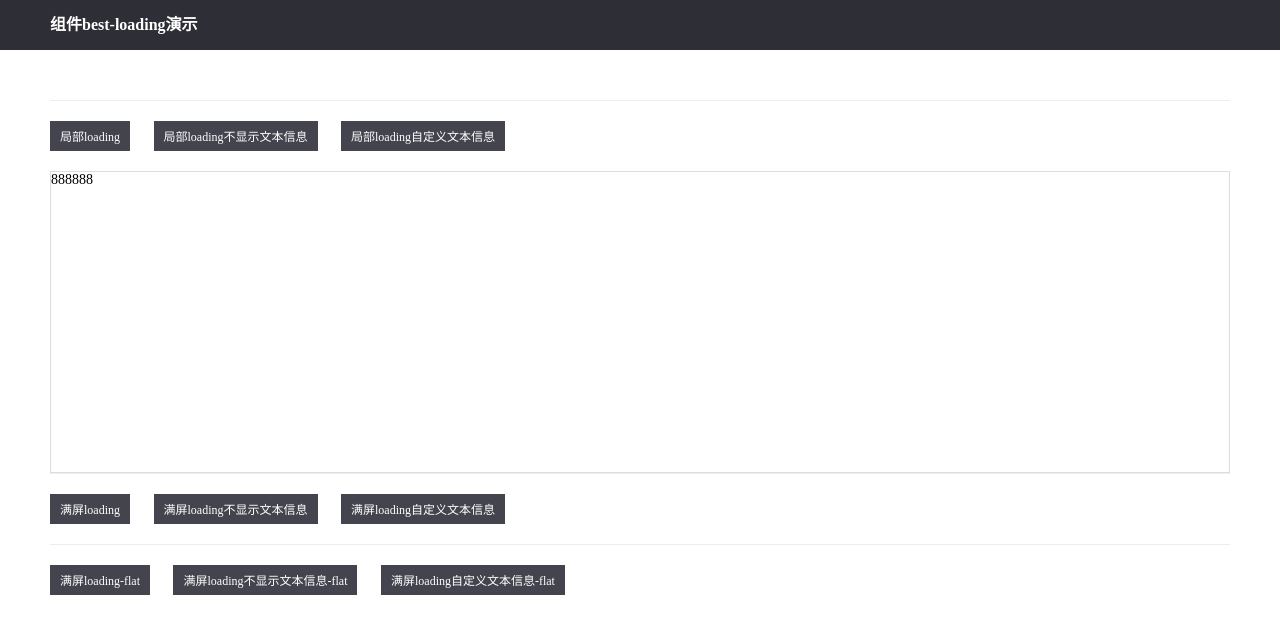
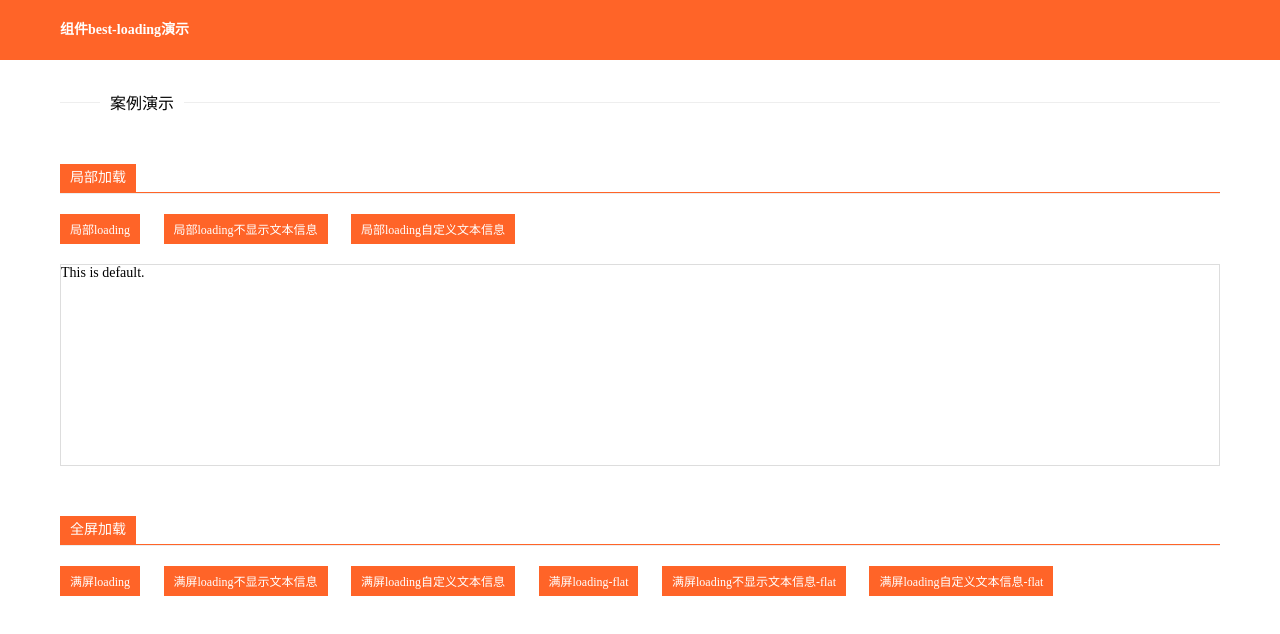
Before and after one commit to chenyangdamon/best-loading, a website: page src/index.html in a window 1280 px wide. Drawn offline with nearby package versions, Linux system fonts and the light colour scheme; files that its build step writes are made by us from their sources.

Commit message:
修改主题色

```diff
--- a/src/index.html
+++ b/src/index.html
@@ -13,17 +13,20 @@
             <p></p>
         </div>
         <div class="example-container">
+            <fieldset>
+                <legend>案例演示</legend>
+            </fieldset>
+            <div class="example-container-title"> <span>局部加载</span> </div>
             <div class="example-container-row">
                 <a href="javascript:;" class="btn example-btn-1">局部loading</a>
                 <a href="javascript:;" class="btn example-btn-2">局部loading不显示文本信息</a> <a href="javascript:;" class="btn example-btn-3">局部loading自定义文本信息</a>
             </div>
-            <div class="example-container-local">888888</div>
+            <div class="example-container-local">This is default.</div>
+            <div class="example-container-title"> <span>全屏加载</span> </div>
             <div class="example-container-row">
                 <a href="javascript:;" class="btn example-btn-4">满屏loading</a>
                 <a href="javascript:;" class="btn example-btn-5">满屏loading不显示文本信息</a>
                 <a href="javascript:;" class="btn example-btn-6">满屏loading自定义文本信息</a>
-            </div>
-            <div class="example-container-row">
                 <a href="javascript:;" class="btn example-btn-7">满屏loading-flat</a>
                 <a href="javascript:;" class="btn example-btn-8">满屏loading不显示文本信息-flat</a>
                 <a href="javascript:;" class="btn example-btn-9">满屏loading自定义文本信息-flat</a>
--- a/src/scss/example.scss
+++ b/src/scss/example.scss
@@ -1,27 +1,62 @@
-/* example */
+/*
+ Example
+ */
+
 * {
     margin: 0;
     padding: 0;
     font-family: "微软雅黑";
     font-size: 14px;
+    font-style: normal;
     text-decoration: none;
 }
+$example-theme-color: #ff6428;
 .example {
     &-top {
-        padding: 0 50px;
-        height: 50px;
-        line-height: 50px;
-        background: #2E2E36;
+        padding: 0 60px;
+        height: 60px;
+        line-height: 60px;
+        background: $example-theme-color;
         color: #FFF;
-        h4 {
-            font-size: 16px;
+        .title {
+            font-size: 20px;
+            font-weight: bold;
+            strong {
+                margin-left: 10px;
+                font-size: 16px;
+                font-weight: normal;
+            }
         }
     }
     &-container {
-        padding: 50px;
-        &-local{
-            height:300px;
-            border:1px solid #ddd;
+        padding: 30px 60px;
+        fieldset {
+            margin-bottom:50px;
+            border: none;
+            border-top: 1px solid #eee;
+            legend {
+                margin-left: 40px;
+                padding: 0 10px; // height:30px;
+                font-size: 16px;
+            }
+        }
+        &-local {
+            margin-bottom:50px;
+            height: 200px;
+            border: 1px solid #ddd;
+        }
+        &-title {
+            height: 28px;
+            line-height: 28px;
+            border-bottom: 1px solid $example-theme-color;
+            color: $example-theme-color;
+            font-size: 12px;
+            span {
+                float: left;
+                padding: 0 10px;
+                background: $example-theme-color;
+                color: #FFF;
+            }
         }
         &-row {
             padding-top: 20px;
@@ -31,10 +66,10 @@
                 margin: 0 20px 20px 0;
                 padding: 6px 10px;
                 font-size: 12px;
-                background: #44444F;
+                background: $example-theme-color;
                 color: #FFF;
                 &:hover {
-                    background: #3B3B45;
+                    background: darken($example-theme-color,5%);
                 }
             }
         }
```
Also changed, not shown: dist/css/example.css, dist/index.html.
